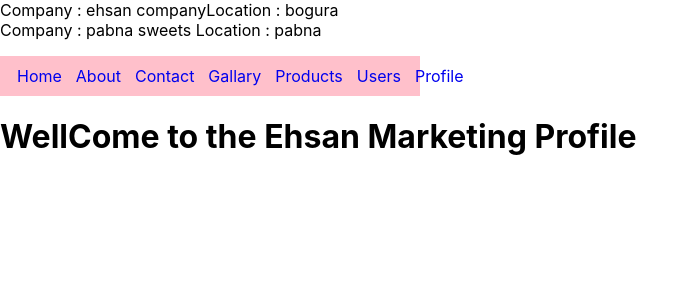
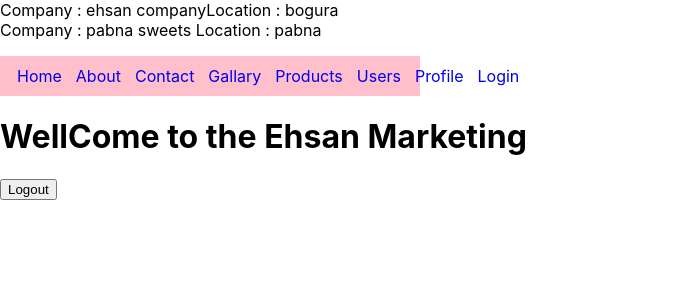
Before and after one commit to Mim-Hakkani/ReactRouter6, a React (Create React App) app: page /profile in a window 1280 px wide. Shown: the top 300 px of the page, without its empty margins (0-699 px from the left). Built offline with nearby package versions, Linux system fonts and the light colour scheme.

Commit message:
authenticated the react router 6

```diff
--- a/src/App.js
+++ b/src/App.js
@@ -7,10 +7,13 @@
 import Page404 from './pages/404';
 import About from './pages/About';
 import Admin from './pages/Admin';
+import { AuthProvider, useAuth } from './pages/Auth';
 import Contact from './pages/Contact';
 import FeatureProducts from './pages/FeatureProducts';
 import Gallary from './pages/Gallary';
 import Home from './pages/Home';
+import Login from './pages/Login';
+import Logout from './pages/Logout';
 import NewProducts from './pages/NewProducts';
 import Products from './pages/Products';
 import Profile from './pages/Profile';
@@ -33,8 +36,10 @@
 
   const [info,setInfo] =useState(datas)
 
+  const auth = useAuth();
+
   return (
-   <div>
+   <AuthProvider>
      {/* this section is used for contect api */}
      <ContextValue.Provider value={info} >
       <Main />
@@ -73,6 +78,9 @@
 
         <Route path="profile" element={<Profile /> }/>
 
+        <Route path="login" element={<Login /> }/>
+        {/* <Route path="logout" element={<Logout /> }/>  */}
+
 
 
         <Route path="*" element={<Page404 /> }/>
@@ -80,7 +88,7 @@
      </BrowserRouter>
 
 
-   </div>
+   </AuthProvider>
   );
 }
 
--- a/src/Navigation/Nav.js
+++ b/src/Navigation/Nav.js
@@ -1,7 +1,15 @@
 import React from 'react';
-import { Link } from 'react-router-dom';
+import { Link, useNavigate } from 'react-router-dom';
+import { useAuth } from '../pages/Auth';
 
 const Nav = () => {
+    const auth =useAuth();
+
+    const navigate = useNavigate()
+    const handlelogout =()=>{
+        auth.logout();
+        navigate('/')
+    }
     return (
         <div>
             <ul style={{listStyle:'none',display:'flex',backgroundColor:'pink',padding:'10px',width:'400px'}}>
@@ -12,6 +20,12 @@
                  <li><Link to="products" style={{textDecoration:'none',padding:'7px'}}>Products</Link></li>
                  <li><Link to="users" style={{textDecoration:'none',padding:'7px'}}>Users</Link></li>
                  <li><Link to="profile" style={{textDecoration:'none',padding:'7px'}}>Profile</Link></li>
+
+                 {/* <li><Link to="logout" style={{textDecoration:'none',padding:'7px'}}>Logout</Link></li> */}
+                  {
+                   auth?.user? <li><Link to="logout" style={{textDecoration:'none',padding:'7px'}} onClick={handlelogout}>Logout</Link></li> : <li><Link to="login" style={{textDecoration:'none',padding:'7px'}}>Login</Link></li>
+                 }
+
             </ul>
         </div>
     );
--- /dev/null
+++ b/src/pages/Auth.js
@@ -0,0 +1,27 @@
+import { createContext, useContext, useState } from "react";
+
+const AuthContext =createContext(null);
+
+export const AuthProvider =({children}) =>{
+    const [user,setUser] = useState(null)
+
+    const login =(user)=>{
+        setUser(user)
+    }
+
+    const logout =()=>{
+        setUser(null)
+    }
+
+    return (
+        <AuthContext.Provider value={{user,login,logout}}>
+            {
+                children
+            }
+        </AuthContext.Provider>
+    )
+}
+
+export const useAuth =()=>{
+    return useContext(AuthContext)
+}
--- /dev/null
+++ b/src/pages/Login.js
@@ -0,0 +1,23 @@
+import React, { useState } from 'react';
+import { useNavigate } from 'react-router-dom';
+import { useAuth } from './Auth';
+
+const Login = () => {
+    const [user,setUser] =useState('');
+    const auth = useAuth();
+    const navigate = useNavigate();
+
+    const handleLogin =()=>{
+        auth.login(user)
+        navigate('/')
+    }
+
+    return (
+        <div>
+            <input type="text" onChange={(e)=>setUser(e.target.value)}/>
+            <button onClick={handleLogin}>Login</button>
+        </div>
+    );
+};
+
+export default Login;
--- /dev/null
+++ b/src/pages/Logout.js
@@ -0,0 +1,20 @@
+import React from 'react';
+import { useNavigate } from 'react-router-dom';
+import { useAuth } from './Auth';
+
+const Logout = () => {
+    const auth =useAuth();
+    console.log(auth);
+    const navigate = useNavigate()
+
+    const handlelogout =()=>{
+        auth.logout();
+        navigate('/')
+    }
+    return (
+        <div>
+            <button onClick={handlelogout}>Logout</button>
+        </div>
+    );
+    }
+export default Logout;
--- a/src/pages/Profile.js
+++ b/src/pages/Profile.js
@@ -1,9 +1,15 @@
 import React from 'react';
+import { useAuth } from './Auth';
+// import Login from './Login';
+import Logout from './Logout';
 
 const Profile = () => {
+    const auth = useAuth()
     return (
         <div>
-            <h1>WellCome to the Ehsan Marketing Profile </h1>
+            <h1>WellCome to the Ehsan Marketing {auth.user}</h1>
+            <Logout/>
+            {/* <Login /> */}
         </div>
     );
 };
```
